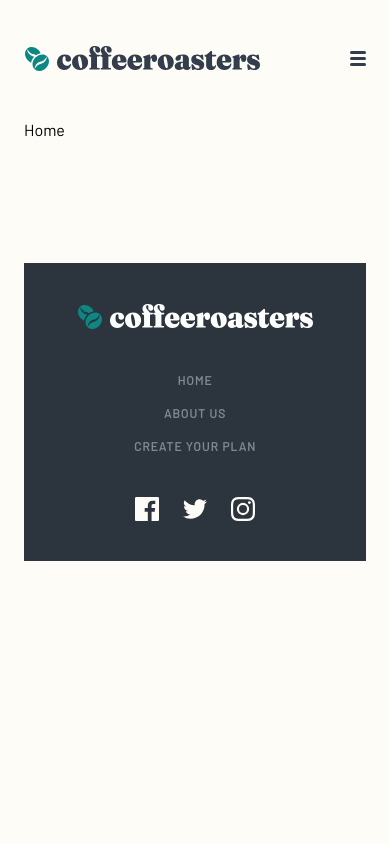
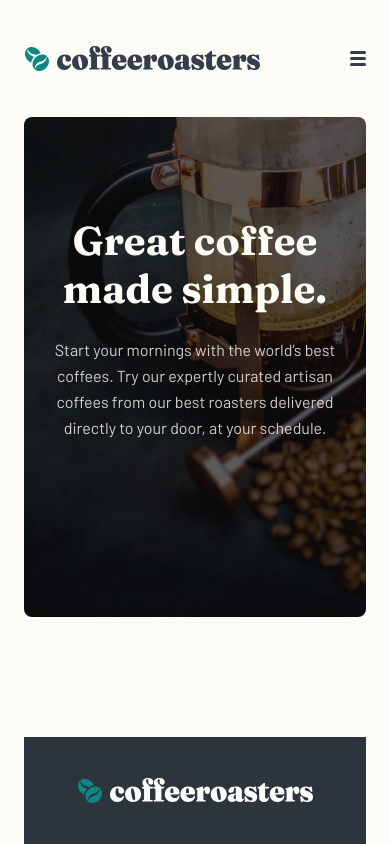
Before and after one commit to samuelkurdz/coffeeroasters, a React (Create React App) app: page / in a window 390 px wide. Shown: the top 844 px of the page. Built offline with nearby package versions, Linux system fonts and the light colour scheme.

Commit message:
hero section in build

```diff
--- /dev/null
+++ b/src/components/button/button.tsx
@@ -0,0 +1,12 @@
+
+import './button.css';
+
+const Button = () => {
+	return (
+		<button>
+			button
+		</button>
+	)
+}
+
+export default Button;
--- a/src/pages/home/Home.css
+++ b/src/pages/home/Home.css
@@ -0,0 +1,72 @@
+.hero {
+	height: 600px;
+	width: 100%;
+
+	background: url(../../assets/home/desktop/image-hero-coffeepress.jpg);
+	background-size: cover;
+	background-repeat: no-repeat;
+
+	border-radius: 8px;
+	padding-top: 100px;
+	padding-left:  85px;
+}
+
+
+.hero__big-text, .hero__message {
+	color: var(--light-cream);
+}
+
+.hero__big-text {
+	width: 493px;
+	margin-bottom: 32px;
+}
+
+.hero__message {
+	mix-blend-mode: normal;
+	opacity: 0.8;
+
+	width: 440px;
+}
+
+h2.hero__big-text { display: none;}
+
+@media only screen and (max-width: 768px) {
+	.hero {
+		background: url(../../assets/home/tablet/image-hero-coffeepress.jpg);
+		background-size: cover;
+		background-repeat: no-repeat;
+
+		padding-left: 58px;
+		height: 500px;
+	}
+
+	h1.hero__big-text { display: none;}
+	h2.hero__big-text { display: block;}
+
+	.hero__big-text {
+		width: 330px;
+		margin-bottom: 24px;
+	}
+
+	.hero__message {
+		width: 350px;
+	}
+}
+
+@media only screen and (max-width: 480px) {
+	.hero {
+		background: url(../../assets/home/mobile/image-hero-coffeepress.jpg);
+		background-size: cover;
+		background-repeat: no-repeat;
+
+		padding-left: 24px;
+		padding-right: 24px;
+		text-align: center;
+	}
+
+	.hero__big-text, .hero__message {
+		width: 75vw;
+		margin-left: auto;
+		margin-right: auto;
+	}
+}
--- a/src/pages/home/Home.tsx
+++ b/src/pages/home/Home.tsx
@@ -1,10 +1,25 @@
 
 import './Home.css';
+import Button from '../../components/button/button';
 
 const Home = () => {
 	return (
 		<div className="home">
-			<p>Home</p>
+			<section className="hero">
+				<h1 className="hero__big-text">
+					Great coffee made simple.
+				</h1>
+				<h2 className="hero__big-text">
+					Great coffee made simple.
+				</h2>
+				<p className="hero__message">
+					Start your mornings with the world’s best coffees.
+					Try our expertly curated artisan coffees from our
+					best roasters delivered directly to your door, at your schedule.
+				</p>
+
+				{/* <Button /> */}
+			</section>
 		</div>
 	)
 };
```
Also changed, not shown: src/components/button/button.css (added).
